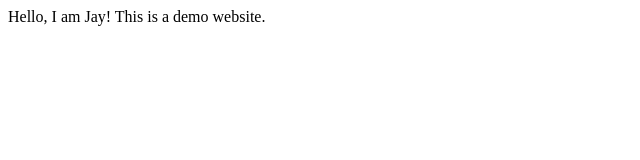
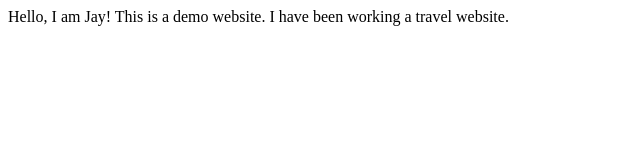
Before and after one commit to tj3905/jay-Thakkar-Portfolio, a plain HTML site: page index.html in a window 1280 px wide. Shown: the whole page, without its empty margins (0-640 px from the left). Drawn offline with Linux system fonts and the light colour scheme.

Commit message:
wrok update

```diff
--- a/index.html
+++ b/index.html
@@ -9,5 +9,6 @@
 <body>
     Hello, I am Jay!
     This is a demo website.
+    I have been working a travel website.
 </body>
 </html>
```
